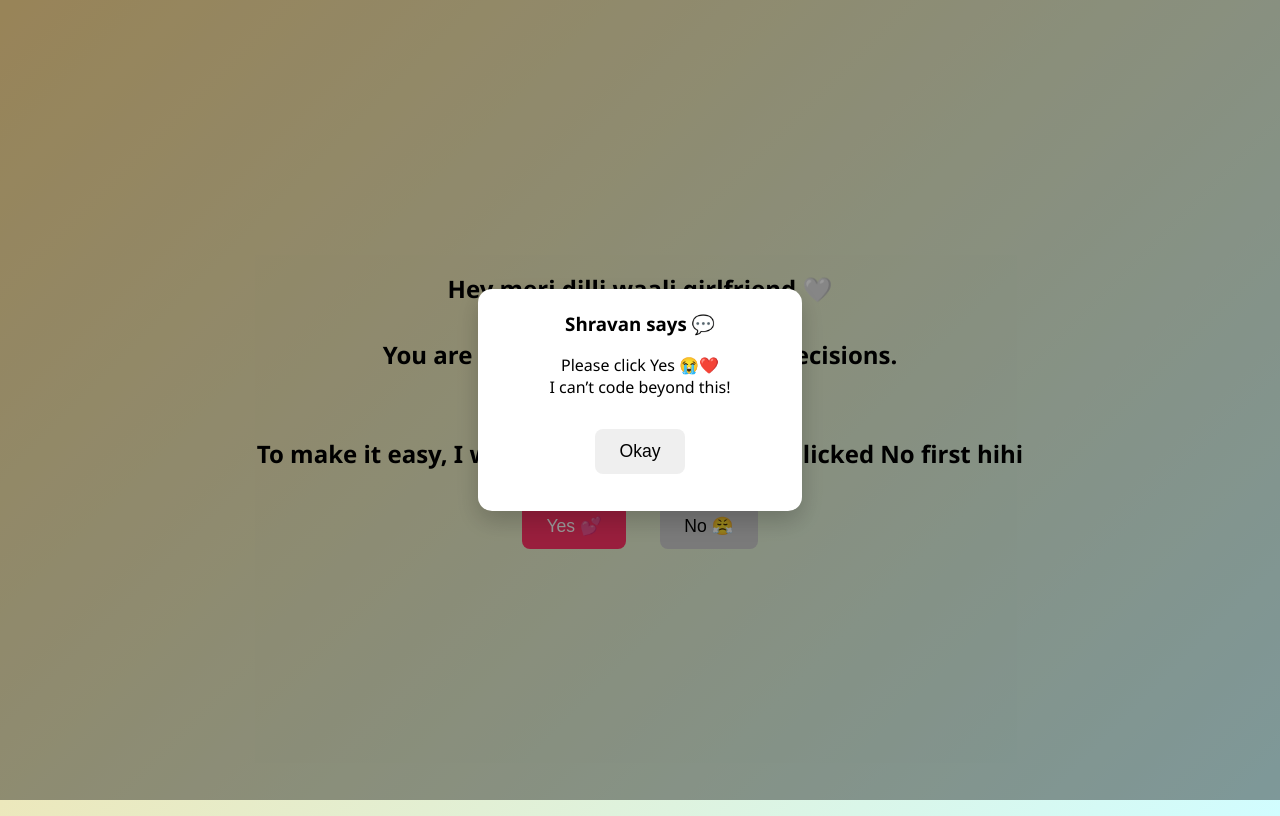
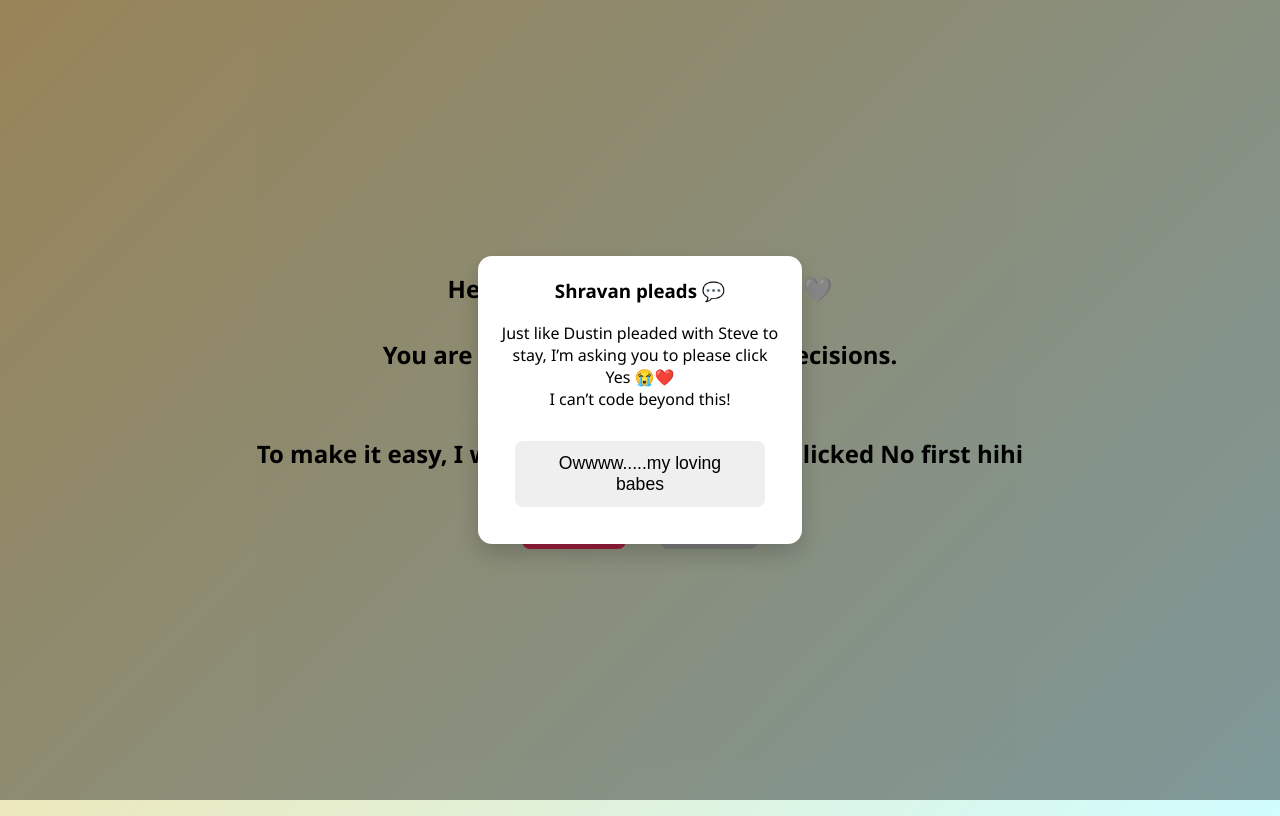
Before and after one commit to Shravan-S-Warrier/feb, a plain HTML site: page firm.html in a window 1280 px wide. Both pictures are taken after a click on the button "No 😤". Drawn offline with Linux system fonts and the light colour scheme.

Commit message:
Update firm.html

```diff
--- a/firm.html
+++ b/firm.html
@@ -69,12 +69,12 @@
   <!-- 🔽 NEW: Custom popup -->
   <div id="popup" class="popup">
     <div class="popup-box">
-      <h3>Shravan says 💬</h3>
+      <h3>Shravan pleads 💬</h3>
       <p>
-        Please click Yes 😭❤️<br>
+        Just like Dustin pleaded with Steve to stay, I’m asking you to please click Yes 😭❤️<br>
         I can’t code beyond this!
       </p>
-      <button onclick="closePopup()">Okay</button>
+      <button onclick="closePopup()">Owwww.....my loving babes</button>
     </div>
   </div>
 
```
